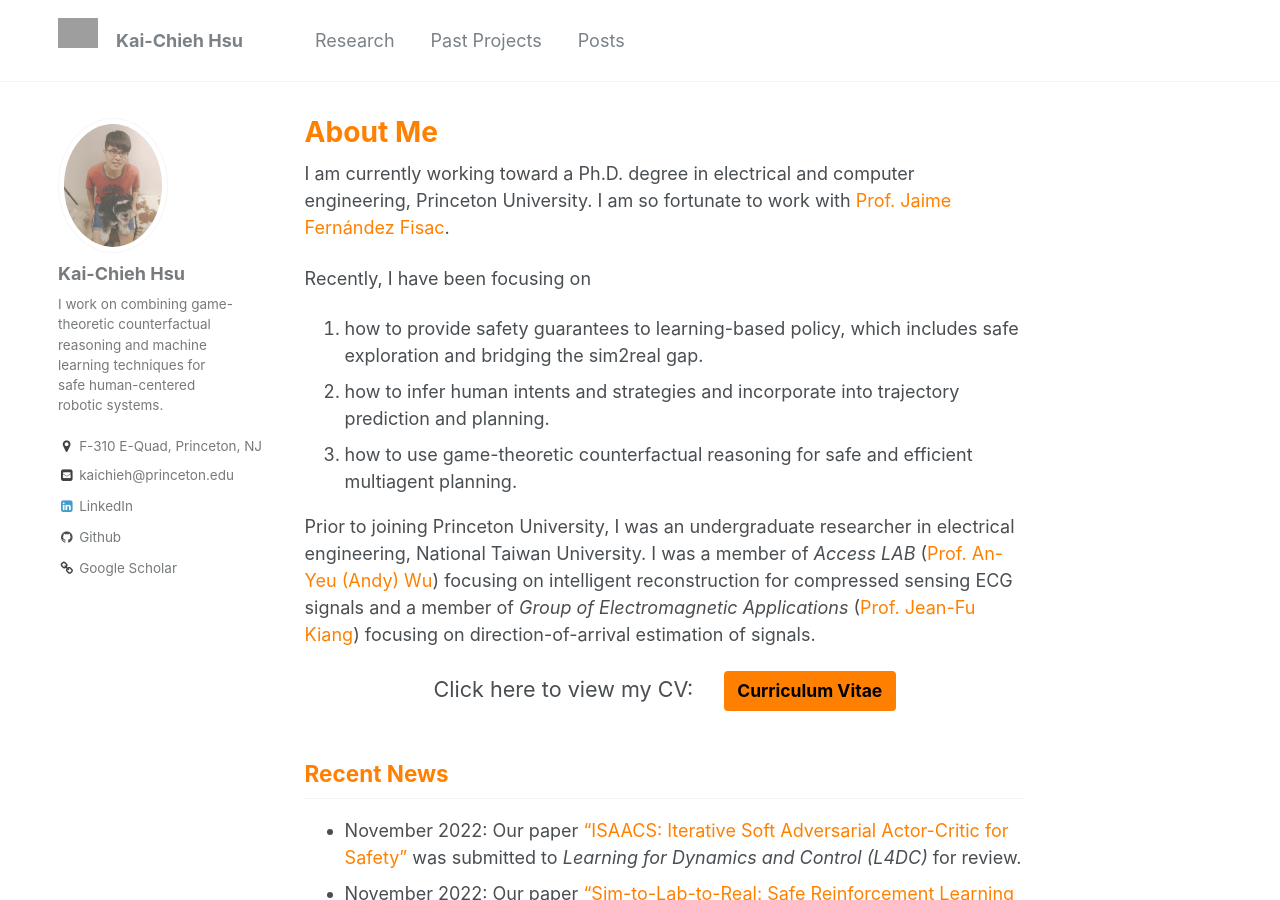
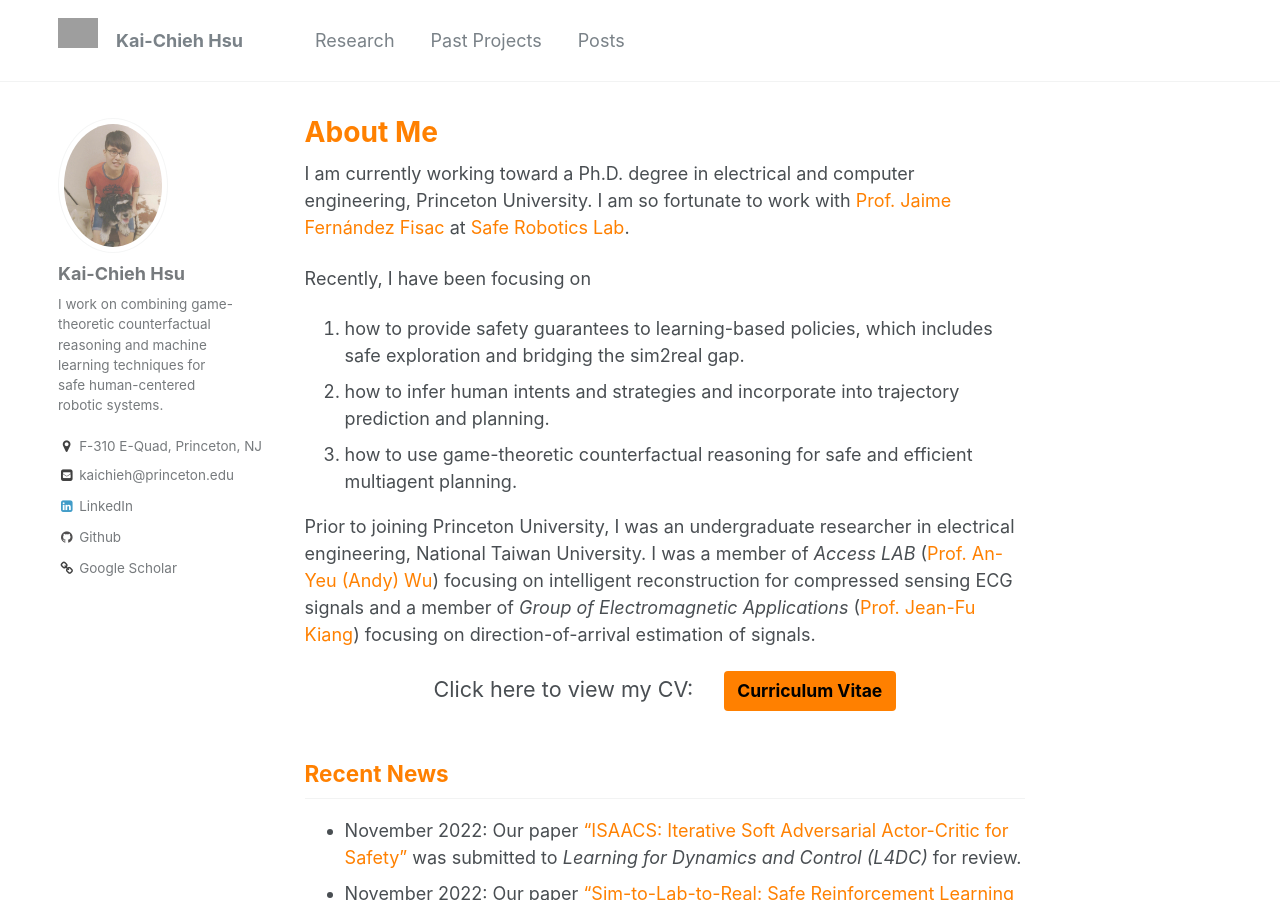
Before and after one commit to kaichiehhsu/kaichiehhsu.github.io, a Jekyll site: the page built from _pages/about.md, in a window 1280 px wide and 900 px high. Built offline with Jekyll 4.4.1, drawn with Linux system fonts in a browser that asks for light colours.

Commit message:
adds link to lab website

```diff
--- a/_pages/about.md
+++ b/_pages/about.md
@@ -5,11 +5,11 @@ author_profile: true
 ---
 
 I am currently working toward a Ph.D. degree in electrical and computer engineering, Princeton University.
-I am so fortunate to work with <a href="https://ece.princeton.edu/people/jaime-fernandez-fisac" style="color: rgb(255, 128, 0)"><span>Prof. Jaime Fernández Fisac</span></a>.
+I am so fortunate to work with <a href="https://ece.princeton.edu/people/jaime-fernandez-fisac" style="color: rgb(255, 128, 0)"><span>Prof. Jaime Fernández Fisac</span></a> at <a href="https://saferobotics.princeton.edu/" style="color: rgb(255, 128, 0)"><span>Safe Robotics Lab</span></a>.
 
 <!-- how to provide safety and convergence guarantees for learning-based multi-agent reinforcement learning in zero-sum games, and -->
 Recently, I have been focusing on
-1. how to provide safety guarantees to learning-based policy, which includes safe exploration and bridging the sim2real gap.
+1. how to provide safety guarantees to learning-based policies, which includes safe exploration and bridging the sim2real gap.
 2. how to infer human intents and strategies and incorporate into trajectory prediction and planning.
 3. how to use game-theoretic counterfactual reasoning for safe and efficient multiagent planning.
 <!-- 3. how to infer and distinguish soft and hard constraints in human preferences by asking for ranking feedback on multiple candidate solutions. -->
```
Also changed, not shown: _research/2021-06-30-RLRA.md (+1 -1 lines).
